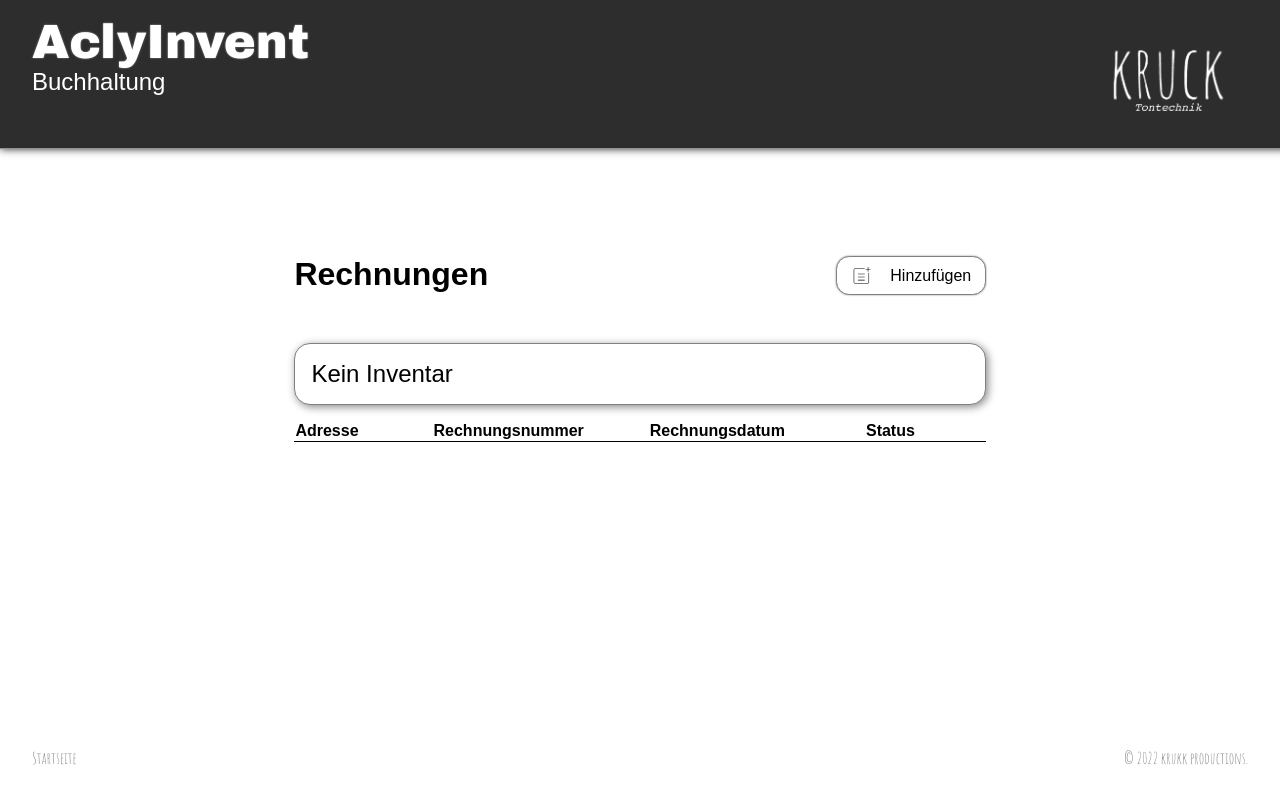
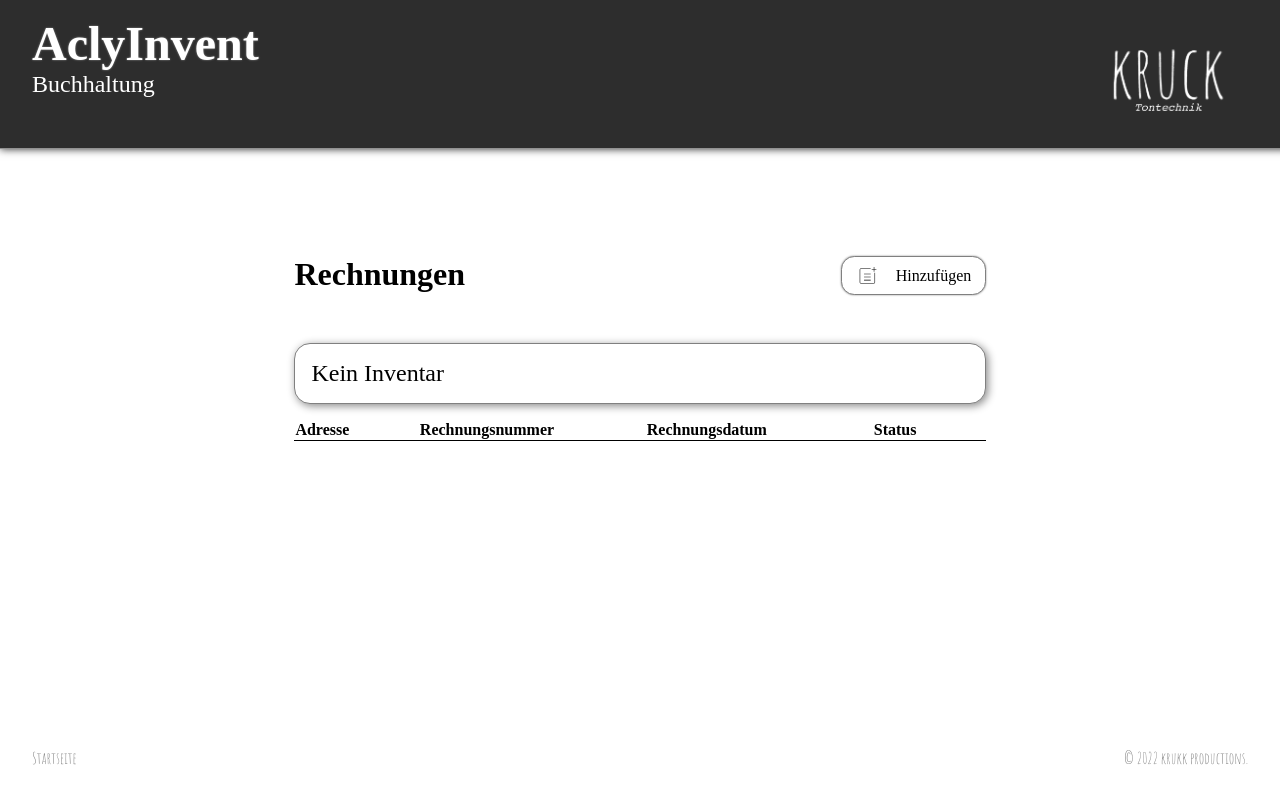
Before and after one commit to soerenkruck/AclyInvent, a PHP site: page /buchhaltung in a window 1280 px wide. Run offline with PHP 8.4, Linux system fonts and the light colour scheme; data that the repository does not hold is empty; some web fonts are replaced.

Commit message:
- Verzeichnisse aufgeräumt - Standardschriftart zu Divenire geändert

```diff
--- a/buchhaltung/access/RechnungsHandler.php
+++ b/buchhaltung/access/RechnungsHandler.php
@@ -60,14 +60,14 @@ function loadBills()
 
 function getSentImage($s) {
     if ($s) {
-        return "<img style='width: 36px' src='../../web_image/mark_email_read_FILL0_wght100_GRAD-25_opsz48.svg'>";
+        return "<img style='width: 36px' src='../../web_images/mark_email_read_FILL0_wght100_GRAD-25_opsz48.svg'>";
     } else {
-        return "<img style='width: 36px' src='../../web_image/sms_failed_FILL0_wght100_GRAD-25_opsz48.svg'>";
+        return "<img style='width: 36px' src='../../web_images/sms_failed_FILL0_wght100_GRAD-25_opsz48.svg'>";
     }
 }
 function getCloudImage($p) {
     if (strlen($p) > 0) {
-        return "<img style='width: 36px' src='../../web_image/cloud_done_FILL0_wght100_GRAD-25_opsz48.svg'>";
+        return "<img style='width: 36px' src='../../web_images/cloud_done_FILL0_wght100_GRAD-25_opsz48.svg'>";
     } else {
         return "<img style='width: 36px'";
     }
--- a/buchhaltung/index.php
+++ b/buchhaltung/index.php
@@ -2,6 +2,7 @@
 <html lang="de">
 <head>
 
+    <link rel="stylesheet" href="https://use.typekit.net/qqr0irn.css">
     <link rel="stylesheet" href="../style/style.css">
     <link rel="stylesheet" href="../style/sizes.css">
     <link rel="stylesheet" href="../style/texts.css">
@@ -59,7 +60,7 @@
 
 
     <div class="logo">
-        <img alt="Logo of AclyInvent" src="../web_image/logo.png" style="max-width: 8em">
+        <img alt="Logo of AclyInvent" src="../web_images/logo.png" style="max-width: 8em">
     </div>
 </div>
 
@@ -74,7 +75,7 @@
             <div class="marginLeft">
                 <button style="border-radius: 1em" onclick="nav(1)">
                     <div style="text-align: center; display: flex">
-                        <img alt="Neue Rechnung hinzufügen" src="../web_image/post_add_FILL0_wght100_GRAD-25_opsz48.svg" style="width: 24px">
+                        <img alt="Neue Rechnung hinzufügen" src="../web_images/post_add_FILL0_wght100_GRAD-25_opsz48.svg" style="width: 24px">
                         <span style="align-self: center; margin-left: 1em">Hinzufügen</span>
                     </div>
                 </button>
@@ -84,9 +85,7 @@
         <div class="space-small"></div>
 
         <div class="">
-            <table style="font-family: Arial, Helvetica, sans-serif;
-  border-collapse: collapse;
-  width: 100%; text-align: left">
+            <table style="border-collapse: collapse; width: 100%; text-align: left">
                 <tr>
                     <th>Adresse</th>
                     <th>Rechnungsnummer</th>
--- a/buchhaltung/neu/index.php
+++ b/buchhaltung/neu/index.php
@@ -2,6 +2,7 @@
 <html lang="de">
 <head>
 
+    <link rel="stylesheet" href="https://use.typekit.net/qqr0irn.css">
     <link rel="stylesheet" href="../../style/style.css">
     <link rel="stylesheet" href="../../style/sizes.css">
     <link rel="stylesheet" href="../../style/texts.css">
@@ -65,7 +66,7 @@
 
 
     <div class="logo">
-        <img src="../../web_image/logo.png" style="max-width: 8em">
+        <img src="../../web_images/logo.png" style="max-width: 8em">
     </div>
 </div>
 
--- a/inventar/index.php
+++ b/inventar/index.php
@@ -2,6 +2,7 @@
 <html lang="de">
 <head>
 
+    <link rel="stylesheet" href="https://use.typekit.net/qqr0irn.css">
     <link rel="stylesheet" href="../style/style.css">
     <link rel="stylesheet" href="../style/sizes.css">
 
--- a/style/style.css
+++ b/style/style.css
@@ -18,7 +18,6 @@ body {
     padding: 0;
 
     background: white;
-    font-family: "Arial", serif;
 
     height: 100%;
     width: 100%;
@@ -101,8 +100,7 @@ body {
 }
 
 .header-bar .header-title {
-    font-family: "Arial Black", serif;
-    font-weight: 100;
+    font-weight: 700;
     font-size: 48px;
     vertical-align: middle;
     width: auto;
--- a/style/texts.css
+++ b/style/texts.css
@@ -1,8 +1,14 @@
 @import url('https://fonts.googleapis.com/css2?family=Amatic+SC:wght@400;700&family=Gloria+Hallelujah&display=swap');
 
-@font-face {
-    font-face-name: Amatic;
-    font-family: "Amatic SC", cursive;
+@import url("https://use.typekit.net/cjy5hqg.css");
+
+/*
+300,400,500
+700,800,900
+*/
+
+body {
+    font-family: "Divenire";
 }
 
 h1 {
@@ -14,7 +20,7 @@ h2 {
     font-size: 32px;
 }
 h3 {
-    font-weight: 600;
+    font-weight: 700;
     font-size: 28px;
 }
 h4 {
@@ -31,7 +37,7 @@ h4 {
     font-size: 32px;
 }
 .h3 {
-    font-weight: 600;
+    font-weight: 700;
     font-size: 28px;
 }
 .h4 {
@@ -62,6 +68,15 @@ span {
 .small16 {
     color: grey;
     font-size: 16px;
+}
+button {
+    font-family: Divenire;
+}
+table {
+    font-family: Divenire;
+}
+input {
+    font-family: Divenire;
 }
 
 .danger {
```
Also changed, not shown: buchhaltung/rechnung/index.php (+6 -5 lines), index.php (+4 -3 lines), web_images/cloud_done_FILL0_wght100_GRAD-25_opsz48.svg (renamed from web_image/cloud_done_FILL0_wght100_GRAD-25_opsz48.svg), web_images/file_download_FILL0_wght100_GRAD-25_opsz48.svg (renamed from web_image/file_download_FILL0_wght100_GRAD-25_opsz48.svg), web_images/inventory_FILL0_wght100_GRAD-25_opsz48.svg (renamed from web_image/inventory_FILL0_wght100_GRAD-25_opsz48.svg), web_images/library_books_FILL0_wght100_GRAD-25_opsz48.svg (renamed from web_image/library_books_FILL0_wght100_GRAD-25_opsz48.svg), web_images/logo.png (renamed from web_image/logo.png), web_images/mark_email_read_FILL0_wght100_GRAD-25_opsz48.svg (renamed from web_image/mark_email_read_FILL0_wght100_GRAD-25_opsz48.svg), web_images/pexels-fiona-art-5186869.jpeg (renamed from web_image/pexels-fiona-art-5186869.jpeg), web_images/post_add_FILL0_wght100_GRAD-25_opsz48.svg (renamed from web_image/post_add_FILL0_wght100_GRAD-25_opsz48.svg), web_images/receipt_long_FILL0_wght100_GRAD-25_opsz48.svg (renamed from web_image/receipt_long_FILL0_wght100_GRAD-25_opsz48.svg), web_images/sms_failed_FILL0_wght100_GRAD-25_opsz48.svg (renamed from web_image/sms_failed_FILL0_wght100_GRAD-25_opsz48.svg), web_images/upload_file_FILL0_wght100_GRAD-25_opsz48.svg (renamed from web_image/upload_file_FILL0_wght100_GRAD-25_opsz48.svg), web_images/wysiwyg_FILL0_wght100_GRAD-25_opsz48.svg (renamed from web_image/wysiwyg_FILL0_wght100_GRAD-25_opsz48.svg).
